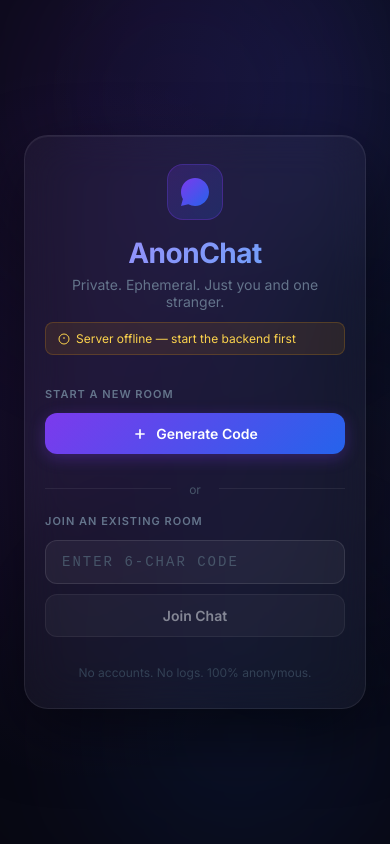
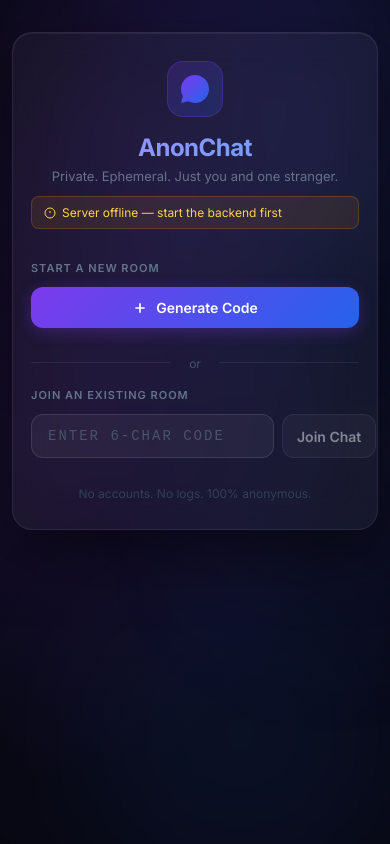
Before and after one commit to amoghkashyap1427/Chatting-Website, a React (Vite) app in the folder texting/: page / in a window 390 px wide. Built offline with nearby package versions, Linux system fonts and the light colour scheme; no server answers.

Commit message:
responsiveness

```diff
--- a/texting/index.html
+++ b/texting/index.html
@@ -3,7 +3,7 @@
   <head>
     <meta charset="UTF-8" />
     <link rel="icon" type="image/svg+xml" href="/favicon.svg" />
-    <meta name="viewport" content="width=device-width, initial-scale=1.0" />
+    <meta name="viewport" content="width=device-width, initial-scale=1.0, viewport-fit=cover" />
     <meta name="description" content="Anonymous real-time chat app. Generate a room code, share it, and chat privately with one other person." />
     <title>AnonChat – Anonymous Real-Time Chat</title>
     <link rel="preconnect" href="https://fonts.googleapis.com" />
--- a/texting/src/index.css
+++ b/texting/src/index.css
@@ -31,7 +31,16 @@ html, body, #root {
   background: var(--bg-deep);
   color: var(--text-1);
   -webkit-font-smoothing: antialiased;
-  overflow: hidden;
+  -webkit-text-size-adjust: 100%;
+  text-size-adjust: 100%;
+}
+
+body {
+  overscroll-behavior: none;
+}
+
+button, input, textarea, select {
+  touch-action: manipulation;
 }
 
 /* ===== Scrollbar ===== */
--- a/texting/src/pages/Chat.css
+++ b/texting/src/pages/Chat.css
@@ -296,10 +296,117 @@
 }
 
 /* ===== Mobile ===== */
+
+/* Use dynamic viewport height so the layout fills exactly the visible area
+   even when the mobile browser's chrome (address bar) is showing */
+.chat-layout {
+  height: 100dvh;
+}
+
 @media (max-width: 600px) {
-  .chat-header { padding: 12px 14px; }
-  .chat-messages { padding: 14px 12px; }
-  .bubble { max-width: 85%; }
-  .leave-btn span { display: none; }
-  .footer-note { display: none; }
+  .chat-header {
+    padding: 10px 12px;
+    gap: 8px;
+  }
+
+  .chat-header-left {
+    gap: 8px;
+    min-width: 0; /* allow text to shrink/truncate */
+  }
+
+  .avatar-circle {
+    width: 34px;
+    height: 34px;
+    flex-shrink: 0;
+  }
+
+  .chat-header-info {
+    min-width: 0;
+  }
+
+  .chat-title {
+    font-size: 14px;
+    white-space: nowrap;
+    overflow: hidden;
+    text-overflow: ellipsis;
+  }
+
+  .chat-meta {
+    gap: 6px;
+    flex-wrap: nowrap;
+  }
+
+  .room-code-btn {
+    font-size: 10px;
+    letter-spacing: 1.5px;
+    padding: 2px 6px;
+  }
+
+  .status-text {
+    font-size: 10px;
+    white-space: nowrap;
+  }
+
+  /* Leave button — show only icon on small screens */
+  .leave-btn {
+    padding: 8px 10px;
+    font-size: 0; /* hide text */
+    gap: 0;
+    border-radius: 10px;
+    flex-shrink: 0;
+  }
+
+  .leave-btn svg {
+    width: 16px;
+    height: 16px;
+  }
+
+  .chat-messages {
+    padding: 12px 10px;
+  }
+
+  .bubble {
+    max-width: 85%;
+    font-size: 14px;
+  }
+
+  /* Input area */
+  .chat-footer {
+    padding: 10px 12px;
+    /* safe-area for iPhones with home indicator */
+    padding-bottom: max(12px, env(safe-area-inset-bottom));
+  }
+
+  /* 16px prevents iOS from zooming in on focus */
+  .msg-input {
+    font-size: 16px;
+  }
+
+  .footer-note {
+    display: none;
+  }
+
+  .empty-state {
+    padding: 24px 16px;
+  }
+
+  .status-banner {
+    font-size: 12px;
+  }
 }
+
+/* Very small phones (≤ 360px) */
+@media (max-width: 360px) {
+  .chat-title {
+    font-size: 13px;
+  }
+
+  .room-code-btn {
+    letter-spacing: 1px;
+    font-size: 9px;
+  }
+
+  .bubble {
+    max-width: 90%;
+  }
+}
--- a/texting/src/pages/Chat.jsx
+++ b/texting/src/pages/Chat.jsx
@@ -23,6 +23,7 @@ export default function Chat() {
 
   const messagesEndRef = useRef(null)
   const typingTimeoutRef = useRef(null)
+  const inputRef = useRef(null)
 
   // Auto-scroll
   useEffect(() => {
@@ -111,6 +112,8 @@ export default function Chat() {
     setInputValue('')
     s.emit('typing', { code: roomId, isTyping: false })
     clearTimeout(typingTimeoutRef.current)
+    // Re-focus input so mobile keyboard stays open
+    setTimeout(() => inputRef.current?.focus(), 0)
   }, [inputValue, roomId])
 
   const handleInputChange = (e) => {
@@ -228,6 +231,7 @@ export default function Chat() {
       <footer className="chat-footer">
         <div className="input-bar">
           <textarea
+            ref={inputRef}
             className="msg-input"
             placeholder={strangerOnline ? 'Type a message…' : 'Waiting for stranger…'}
             value={inputValue}
--- a/texting/src/pages/Home.css
+++ b/texting/src/pages/Home.css
@@ -282,9 +282,69 @@
 }
 
 /* Mobile */
+.home-container {
+  min-height: 100dvh;
+}
+
 @media (max-width: 480px) {
-  .home-card { padding: 28px 20px; }
-  .code-text { font-size: 18px; }
-  .input-row { flex-direction: column; }
-  .btn-secondary { width: 100%; justify-content: center; }
+  .home-container {
+    padding: 16px 12px;
+    align-items: flex-start;
+    padding-top: 32px;
+  }
+
+  .home-card {
+    padding: 28px 18px;
+    border-radius: 20px;
+  }
+
+  .home-title {
+    font-size: 24px;
+  }
+
+  .home-subtitle {
+    font-size: 13px;
+  }
+
+  .code-text {
+    font-size: 18px;
+    letter-spacing: 3px;
+  }
+
+  /* Prevent iOS zoom on focus (must be ≥ 16px) */
+  .code-input {
+    font-size: 16px;
+    letter-spacing: 2px;
+  }
+
+  /* Keep row layout but let button shrink neatly */
+  .input-row {
+    gap: 8px;
+  }
+
+  .btn-secondary {
+    white-space: nowrap;
+    padding: 12px 14px;
+  }
 }
+
+/* Very small screens — card goes nearly full-width */
+@media (max-width: 360px) {
+  .home-container {
+    padding: 16px 8px;
+    padding-top: 24px;
+  }
+
+  .home-card {
+    padding: 24px 14px;
+  }
+
+  .input-row {
+    flex-direction: column;
+  }
+
+  .btn-secondary {
+    width: 100%;
+    justify-content: center;
+  }
+}
```
